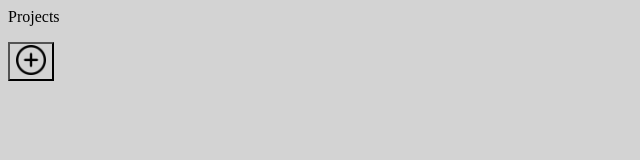
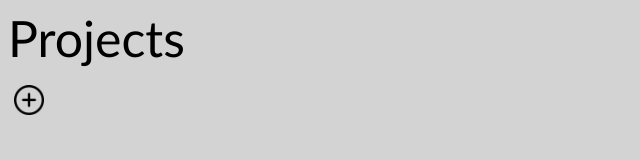
Before and after one commit to jakenlightbringer/todolist, a website built with webpack: page dist/index.html in a window 1280 px wide. Shown: the whole page, without its empty margins (0-640 px from the left). Built offline with Linux system fonts and the light colour scheme; files whose address does not match are found by name.

Commit message:
adding css

```diff
--- a/package.json
+++ b/package.json
@@ -13,6 +13,7 @@
     "css-loader": "^6.8.1",
     "file-loader": "^6.2.0",
     "style-loader": "^3.3.3",
+    "url-loader": "^4.1.1",
     "webpack": "^5.88.2",
     "webpack-cli": "^5.1.4"
   }
--- a/src/projectPopup.js
+++ b/src/projectPopup.js
@@ -48,7 +48,7 @@ function popup(){
             listContainer.classList.add('list-container');
 
             //Think need make lkist element
-            const todoItems = document.createElement('div');
+            const todoItems = document.createElement('li');
             const todoInput = document.createElement('input');
             todoInput.placeholder = 'Add New Task!';
             const todoSubmit = document.createElement('button');
--- a/src/styles.css
+++ b/src/styles.css
@@ -1,3 +1,10 @@
+@font-face {
+    font-family: "Noto";
+    font-style: normal;
+    font-weight: normal;
+    src: url(./fonts/NotoSansOsmanya-Regular.woff) format(woff);
+}
+
 *{
     background-color: lightgray;
 }
@@ -5,7 +12,21 @@
 #add-project-popup{
    display: none;
 }
-#new-button > img{
+#new-button{
+    border: 0;
+}
+#new-button-image{
     height: 30px;
     width: 30px;
+    display: flex;
+    justify-content: flex-end;
+
 }
+
+/* Start of Header */
+.sidebar-header{
+    display: flex;
+    font-size: 50px;
+    font-family: "Noto", 'Gill Sans', 'Gill Sans MT', Calibri, 'Trebuchet MS', sans-serif;
+}
+/*Project Button */
--- a/webpack.config.js
+++ b/webpack.config.js
@@ -27,6 +27,12 @@ module.exports = {
           'css-loader',   // Loads CSS files
         ],
       },
+      {
+        test: /\.(woff|woff2)$/,
+        use: {
+          loader: 'url-loader',
+        },
+      },
     ],
   },
 };
```
Also changed, not shown: dist/e66683f0330cc37eaaca.woff (added), dist/main.js, src/fonts/NotoSansOsmanya-Regular.woff (added), 1 other file.
